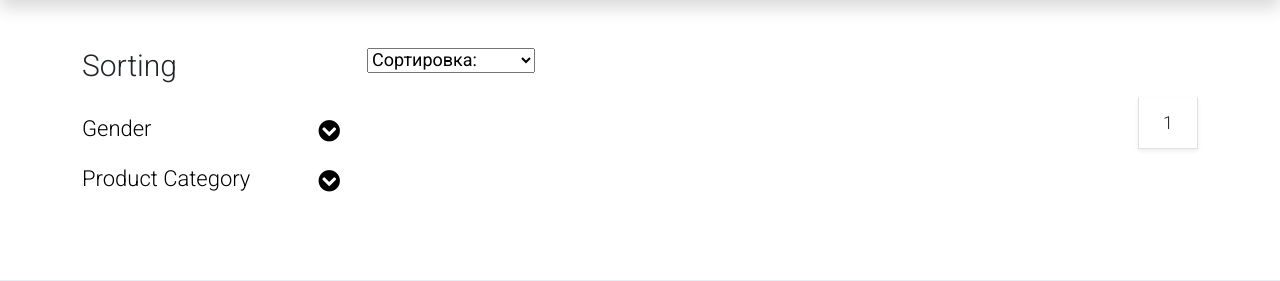
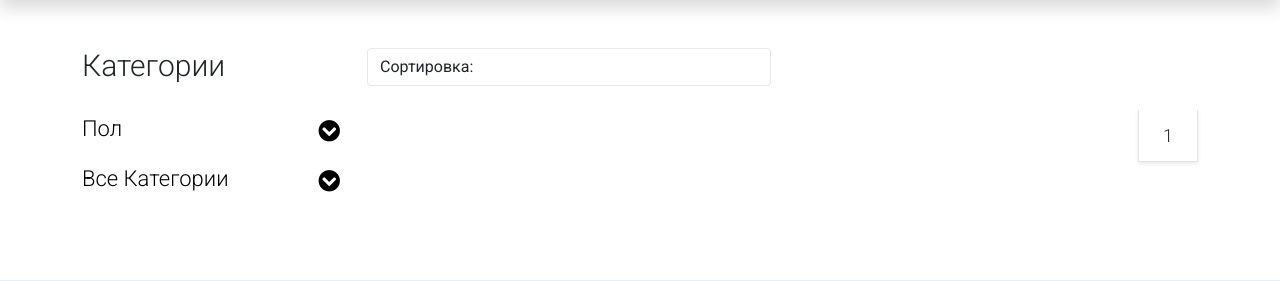
Before and after one commit to Korwys/django-online-store, a Django app: page /products/ in a window 1280 px wide. Shown: the part 132-413 px from the top of the page. Run offline with Django 4.2, Linux system fonts and the light colour scheme; data that the repository does not hold is empty; some libraries are stand-ins or nearby versions.

Commit message:
fix: (productapp) sorting fix problem, when after sorting move to Women's or Men's Category or vise versa. add style class on sorting block in products.html

```diff
--- a/mainapp/productapp/templates/productapp/products.html
+++ b/mainapp/productapp/templates/productapp/products.html
@@ -26,11 +26,11 @@
     <div class="row">
 
         <div class="col-lg-3">
-            <h1 class="h2 pb-4">Sorting</h1>
+            <h1 class="h2 pb-4">Категории</h1>
             <ul class="list-unstyled templatemo-accordion">
                 <li class="pb-3">
                     <a class="collapsed d-flex justify-content-between h3 text-decoration-none" href="#">
-                        Gender
+                        Пол
                         <i class="fa fa-fw fa-chevron-circle-down mt-1"></i>
                     </a>
                     <ul class="collapse show list-unstyled pl-3">
@@ -44,7 +44,7 @@
 
                 <li class="pb-3">
                     <a class="collapsed d-flex justify-content-between h3 text-decoration-none" href="#">
-                        Product Category
+                        Все Категории
                         <i class="pull-right fa fa-fw fa-chevron-circle-down mt-1"></i>
                     </a>
                     <ul id="collapseThree" class="collapse list-unstyled pl-3">
@@ -61,12 +61,12 @@
             <div class="row">
                 <div class="col-md-6 pb-4">
                     <div class="d-flex">
-                        <select onchange="window.location.href = this.options[this.selectedIndex].value">
+                        <select class="form-control" onchange="window.location.href = this.options[this.selectedIndex].value">
                             <option value="">Сортировка:</option>
-                            <option value="?sorting=name">A -> Z</option>
-                            <option value="?sorting=name_desc">Z -> A</option>
-                            <option value="?sorting=price">Price: Low to High</option>
-                            <option value="?sorting=price_desc">Price: High to Low</option>
+                            <option value="?sorting=name">А -> Я</option>
+                            <option value="?sorting=name_desc">Я -> А</option>
+                            <option value="?sorting=price">Сначала Дешевые</option>
+                            <option value="?sorting=price_desc">Сначала Дорогие</option>
 
                         </select>
                     </div>
--- a/mainapp/productapp/views.py
+++ b/mainapp/productapp/views.py
@@ -15,7 +15,6 @@ def products(request, pk=None):
     categories = ProductCategory.objects.all()
     category_from_request = 0
 
-
     if 'category' in request.META.get('HTTP_REFERER'):
         category_from_request = request.META.get('HTTP_REFERER')[-2]
         gender = get_object_or_404(Genders, pk=pk)
@@ -27,7 +26,7 @@ def products(request, pk=None):
                 gender = {'name': 'All'}
             else:
                 gender = get_object_or_404(Genders, pk=pk)
-                products = Product.objects.filter(gender__pk=pk)
+                products = sorting(request, pk)
                 categories = []
                 for item in products:
                     if item.category not in categories:
@@ -42,6 +41,7 @@ def products(request, pk=None):
                 'products': page_obj,
                 'gender_choise_list': gender_choise_list,
                 'categories': categories,
+                'current_sort': current_sort,
             }
             return render(request, 'productapp/products.html', context)
 
@@ -55,7 +55,7 @@ def products(request, pk=None):
         'products': page_obj,
         'gender_choise_list': gender_choise_list,
         'categories': categories,
-        'current_sort':current_sort,
+        'current_sort': current_sort,
     }
 
     return render(request, 'productapp/products.html', context)
@@ -64,6 +64,7 @@ def products(request, pk=None):
 def category(request, pk):
     gender_choise_list = Genders.objects.all()
     categories = ProductCategory.objects.all()
+    current_sort = request.GET.get('sorting')
 
     if 'gender' in request.META.get('HTTP_REFERER'):
         gender_id = request.META.get('HTTP_REFERER')[-2]
@@ -77,7 +78,7 @@ def category(request, pk):
 
     else:
         if request.GET.get('page'):
-            products = sorting(request,pk)
+            products = sorting(request, pk)
         else:
             products = Product.objects.filter(category__pk=pk)
 
@@ -85,6 +86,7 @@ def category(request, pk):
             'products': products,
             'gender_choise_list': gender_choise_list,
             'categories': categories,
+            'current_sort': current_sort,
         }
         return render(request, 'productapp/products.html', context)
 
@@ -111,6 +113,11 @@ def sorting(request, pk=None):
     }
     get_sorting_type = request.GET.get('sorting')
 
+    if 'gender' in request.path and get_sorting_type:
+        return Product.objects.filter(gender__pk=pk).order_by(sorting_types[get_sorting_type])
+    elif 'gender' in request.path:
+        return Product.objects.filter(gender__pk=pk)
+
     if get_sorting_type and pk:
         return Product.objects.filter(category__pk=pk).order_by(sorting_types[get_sorting_type])
 
```
